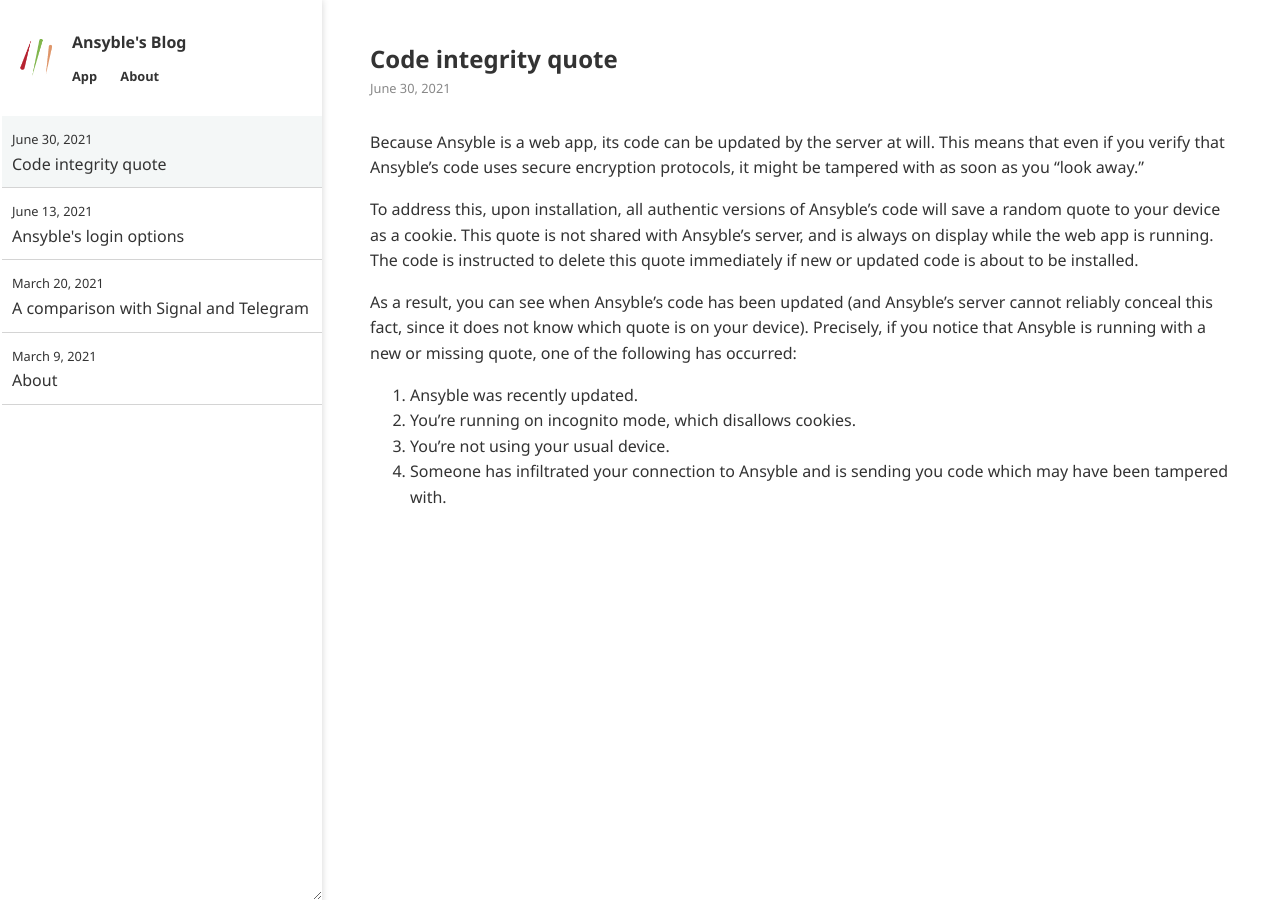
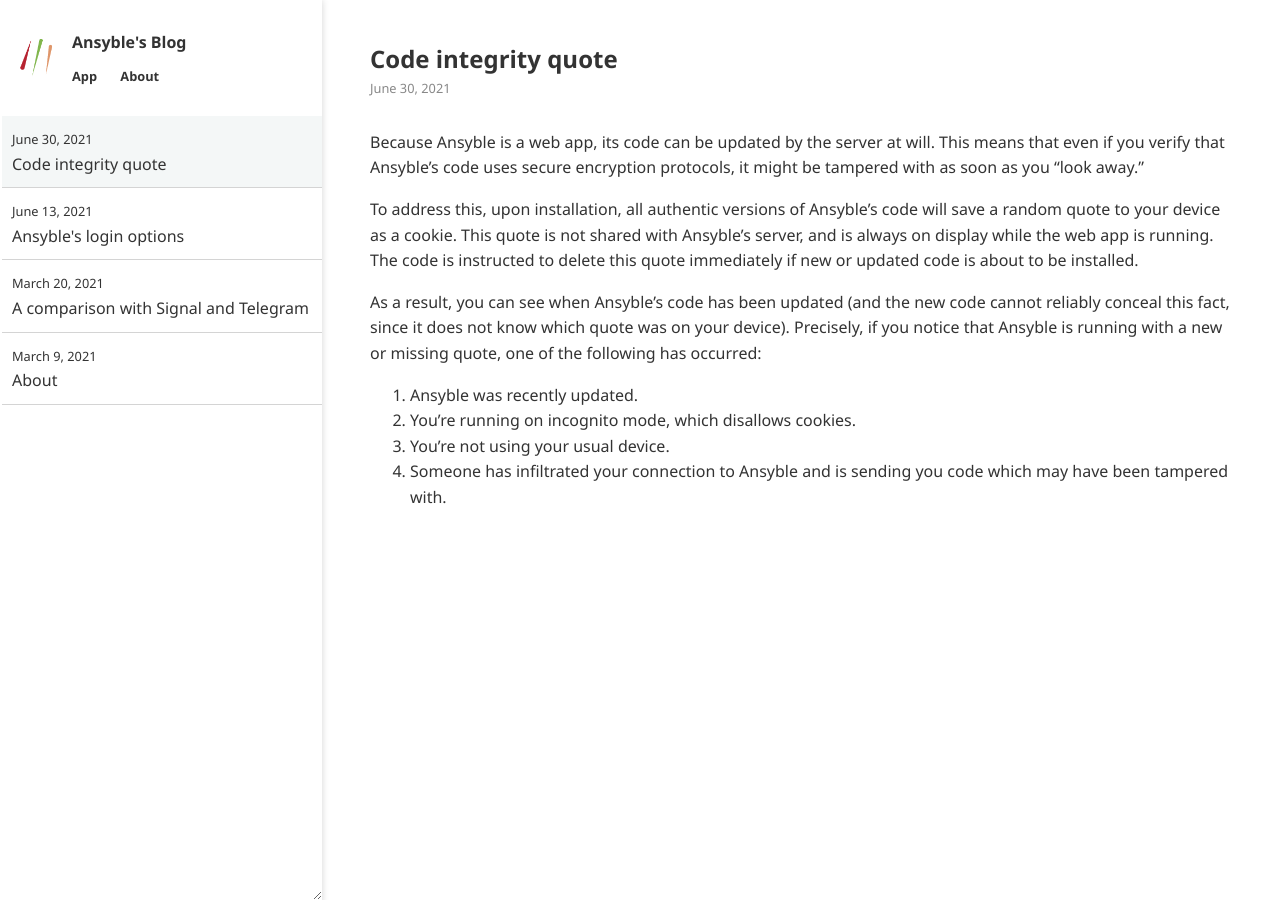
Before and after one commit to ansyblenetwork/ansybleblog, a Jekyll site: the page built from _posts/2021-06-30-code-integrity-quote.md, in a window 1280 px wide. Built offline with Jekyll 4.4.1, drawn with Linux system fonts in a browser that asks for light colours.

Commit message:
Update 2021-06-30-code-integrity-quote.md

```diff
--- a/_posts/2021-06-30-code-integrity-quote.md
+++ b/_posts/2021-06-30-code-integrity-quote.md
@@ -7,7 +7,7 @@
 To address this, upon installation, all authentic versions of Ansyble's code will save a random quote to your device as a cookie. This quote is not shared with Ansyble's server, and is always on display while the web app is running. The code is instructed to delete this quote immediately if new or updated code is about to be installed.
 
 
-As a result, you can see when Ansyble's code has been updated (and Ansyble's server cannot reliably conceal this fact, since it does not know which quote is on your device). Precisely, if you notice that Ansyble is running with a new or missing quote, one of the following has occurred:
+As a result, you can see when Ansyble's code has been updated (and the new code cannot reliably conceal this fact, since it does not know which quote was on your device). Precisely, if you notice that Ansyble is running with a new or missing quote, one of the following has occurred:
 
 1. Ansyble was recently updated.
 2. You're running on incognito mode, which disallows cookies.
```
